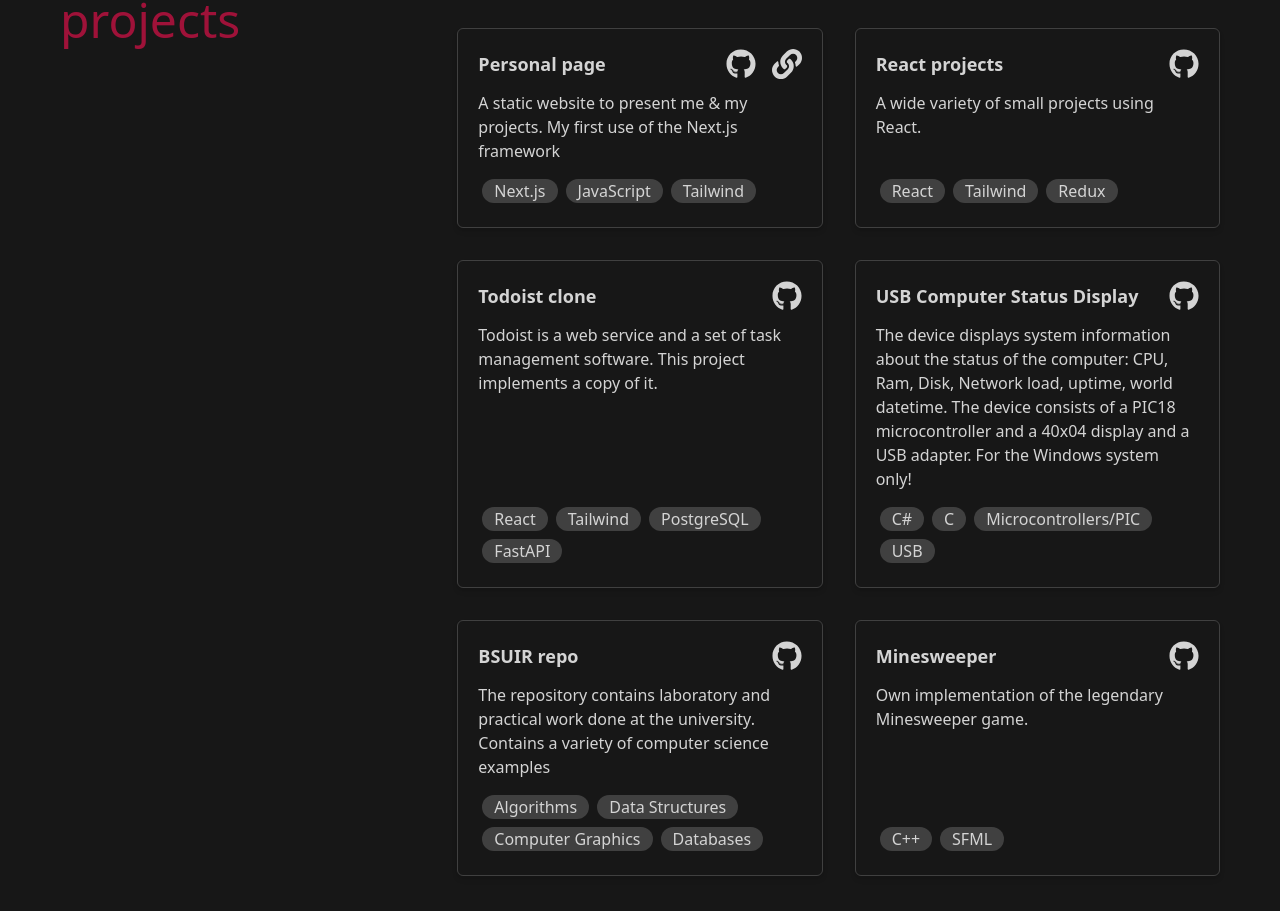
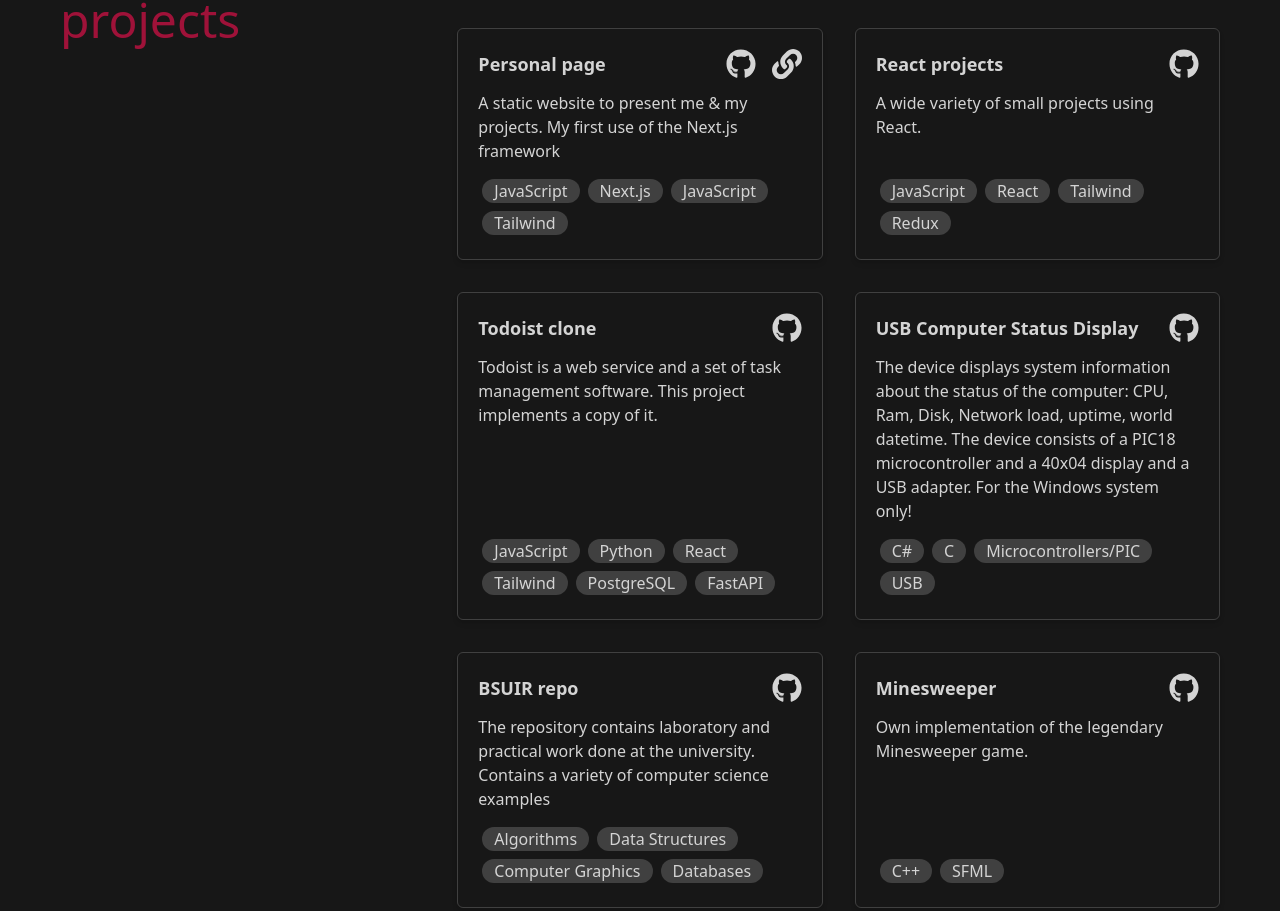
Before and after one commit to IllusionOfControl/personal-page, a Next.js app: page / in a window 1280 px wide. Shown: the part 2300-3211 px from the top of the page. Built offline with nearby package versions, Linux system fonts and the light colour scheme.

Commit message:
added languages to projects.

```diff
--- a/src/data/index.js
+++ b/src/data/index.js
@@ -12,7 +12,7 @@ const cvPdfUrl = "https://drive.google.com/file/d/17oqcjAg94V_Kgj7geIr3CN2pF_QDL
 const projects = [
   {
     title: "Personal page",
-    stack: ["Next.js", "JavaScript", "Tailwind"],
+    stack: ["JavaScript", "Next.js", "JavaScript", "Tailwind"],
     description: "A static website to present me & my projects. My first use of the Next.js framework",
     links: {
       github: "https://github.com/IllusionOfControl/personal-portfolio",
@@ -21,7 +21,7 @@ const projects = [
   },
   {
     title: "React projects",
-    stack: ["React", "Tailwind", "Redux"],
+    stack: ["JavaScript", "React", "Tailwind", "Redux"],
     description: "A wide variety of small projects using React.",
     links: {
       github: "https://github.com/IllusionOfControl/react-projects",
@@ -29,7 +29,7 @@ const projects = [
   },
   {
     title: "Todoist clone",
-    stack: ["React", "Tailwind", "PostgreSQL", "FastAPI"],
+    stack: ["JavaScript", "Python", "React", "Tailwind", "PostgreSQL", "FastAPI"],
     description: "Todoist is a web service and a set of task management software. This project implements a copy of it.",
     links: {
       github: "https://github.com/IllusionOfControl/todoist-clone",
@@ -38,10 +38,10 @@ const projects = [
   {
     title: "USB Computer Status Display",
     stack: ["C#", "С", "Microcontrollers/PIC", "USB"],
-    description:  "The device displays system information about the status of the computer: " +
-                  "CPU, Ram, Disk, Network load, uptime, world datetime. " +
-                  "The device consists of a PIC18 microcontroller and a 40x04 display and a USB adapter. " +
-                  "For the Windows system only!",
+    description: "The device displays system information about the status of the computer: " +
+      "CPU, Ram, Disk, Network load, uptime, world datetime. " +
+      "The device consists of a PIC18 microcontroller and a 40x04 display and a USB adapter. " +
+      "For the Windows system only!",
     links: {
       github: "https://github.com/IllusionOfControl/UCSD-PIC-Source",
     }
@@ -49,8 +49,8 @@ const projects = [
   {
     title: "BSUIR repo",
     stack: ["Algorithms", "Data Structures", "Computer Graphics", "Databases"],
-    description:  "The repository contains laboratory and practical work done at the university. " +
-                  "Contains a variety of computer science examples",
+    description: "The repository contains laboratory and practical work done at the university. " +
+      "Contains a variety of computer science examples",
     links: {
       github: "https://github.com/IllusionOfControl/todoist-clone",
     }
```
